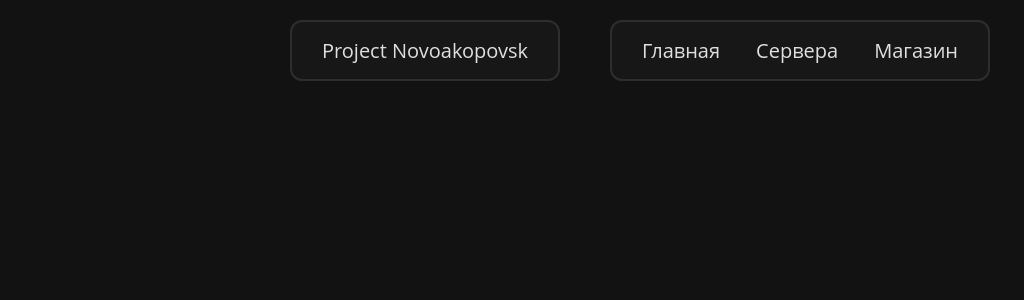
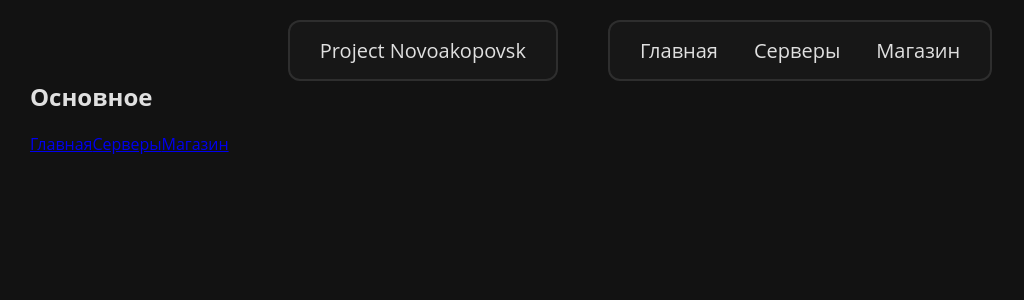
Before and after one commit to xXxEvgenyxXx/course-project, a React (Create React App) app: page /servers in a window 1280 px wide. Shown: the top 300 px of the page, without its empty margins (0-1024 px from the left). Built offline with nearby package versions, Linux system fonts and the light colour scheme.

Commit message:
feature: add footer

```diff
--- /dev/null
+++ b/src/assets/data/footerLinks.ts
@@ -0,0 +1,20 @@
+import { FooterLinkGroup } from "../types/types"
+export const footerLinks: FooterLinkGroup[] = [
+    {
+        header: "Основное",
+        links: [
+            {
+                name: 'Главная',
+                url:'/'
+            },
+            {
+                name: 'Серверы',
+                url: '/servers'
+            },
+            {
+                name: 'Магазин',
+                url:'/shop'
+            }
+        ]
+    }
+]
--- /dev/null
+++ b/src/assets/styles/footer.css
@@ -0,0 +1,3 @@
+footer {
+    padding: 60px 30px;
+}
--- /dev/null
+++ b/src/assets/types/types.ts
@@ -0,0 +1,9 @@
+interface FooterLink {
+  name: string;
+  url: string;
+}
+
+export interface FooterLinkGroup {
+  header: string;
+  links: FooterLink[];
+}
--- /dev/null
+++ b/src/components/Footer/Footer.tsx
@@ -0,0 +1,22 @@
+import React, { FC } from 'react';
+import { FooterUIProps } from './type';
+import { footerLinks } from '../../assets/data/footerLinks';
+import '../../assets/styles/footer.css'
+
+const Footer: FC<FooterUIProps> = (props) => {
+
+  return (
+    <footer>
+      {footerLinks.map((footerLinkGroup) => (
+        <div className="footer-links-wrapper">
+          <h2>{footerLinkGroup.header}</h2>
+          {footerLinkGroup.links.map((footerLink) => (
+            <a href={footerLink.url}>{footerLink.name}</a>
+          ))}
+        </div>
+      ))}
+    </footer>
+  );
+};
+
+export default Footer;
--- /dev/null
+++ b/src/components/Footer/type.ts
@@ -0,0 +1,5 @@
+import { FooterLinkGroup } from "../../assets/types/types";
+
+export type FooterUIProps = {
+  links: FooterLinkGroup[]
+};
--- a/src/components/pages/HomePage/HomePage.tsx
+++ b/src/components/pages/HomePage/HomePage.tsx
@@ -4,6 +4,8 @@ import Header from '../../ui/Header/Header';
 import ServerDescription from '../../ui/ServerDescription/ServerDescription';
 import SubServersList from '../../SubServersList/SubServersList';
 import '../../../assets/styles/header.css'
+import { footerLinks } from '../../../assets/data/footerLinks';
+import Footer from '../../Footer/Footer';
 
 const HomePage: FC<HomePageProps> = (props) => {
   // const { title, count = 0, onClick } = props;
@@ -13,6 +15,7 @@ const HomePage: FC<HomePageProps> = (props) => {
       <Header/>
       <ServerDescription />
       <SubServersList />
+      <Footer links={footerLinks} />
     </div>
   );
 };
--- a/src/components/pages/ServersPage/ServersPage.tsx
+++ b/src/components/pages/ServersPage/ServersPage.tsx
@@ -1,6 +1,8 @@
 import React, { FC } from 'react';
 import { ServerPageProps } from './type';
 import Header from '../../ui/Header/Header';
+import Footer from '../../Footer/Footer';
+import { footerLinks } from '../../../assets/data/footerLinks';
 
 const ServersPage: FC<ServerPageProps> = (props) => {
   // const { title, count = 0, onClick } = props;
@@ -8,6 +10,7 @@ const ServersPage: FC<ServerPageProps> = (props) => {
   return (
     <div className="serverspage-wrapper">
       <Header />
+      <Footer links={footerLinks} />
     </div>
   );
 };
--- a/src/components/pages/ShopPage/ShopPage.tsx
+++ b/src/components/pages/ShopPage/ShopPage.tsx
@@ -1,6 +1,8 @@
 import React, { FC } from 'react';
 import { ShopPageProps } from './type';
 import Header from '../../ui/Header/Header';
+import Footer from '../../Footer/Footer';
+import { footerLinks } from '../../../assets/data/footerLinks';
 
 const ShopPage: FC<ShopPageProps> = (props) => {
   // const { title, count = 0, onClick } = props;
@@ -8,6 +10,7 @@ const ShopPage: FC<ShopPageProps> = (props) => {
   return (
     <div className="shoppage-wrapper">
       <Header />
+      <Footer links={footerLinks} />
     </div>
   );
 };
--- a/src/components/ui/Header/Header.tsx
+++ b/src/components/ui/Header/Header.tsx
@@ -8,7 +8,7 @@ const Header = () => {
         </div>
         <nav>
             <a className="header-link" href="/">Главная</a>
-            <a className="header-link" href="/servers">Сервера</a>
+            <a className="header-link" href="/servers">Серверы</a>
             <a className="header-link" href="/shop">Магазин</a>
         </nav>
     </header>
```
